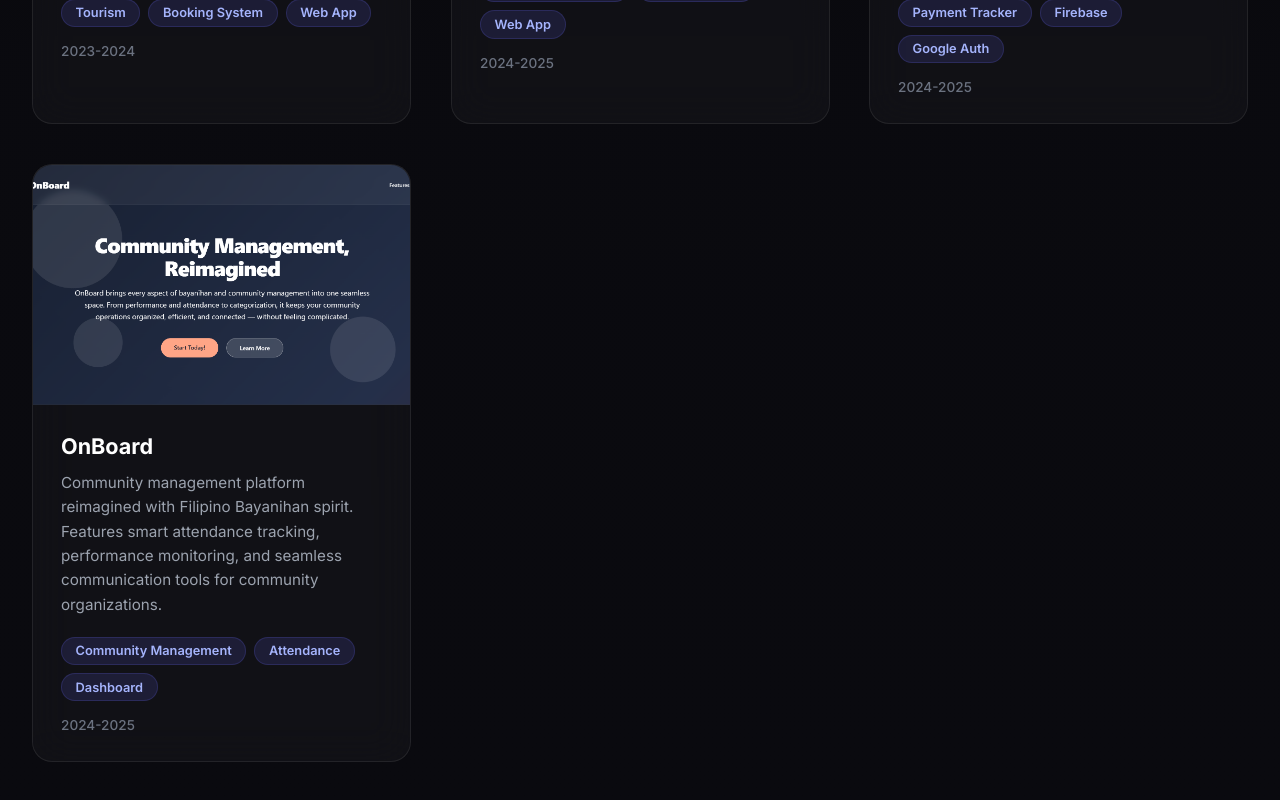
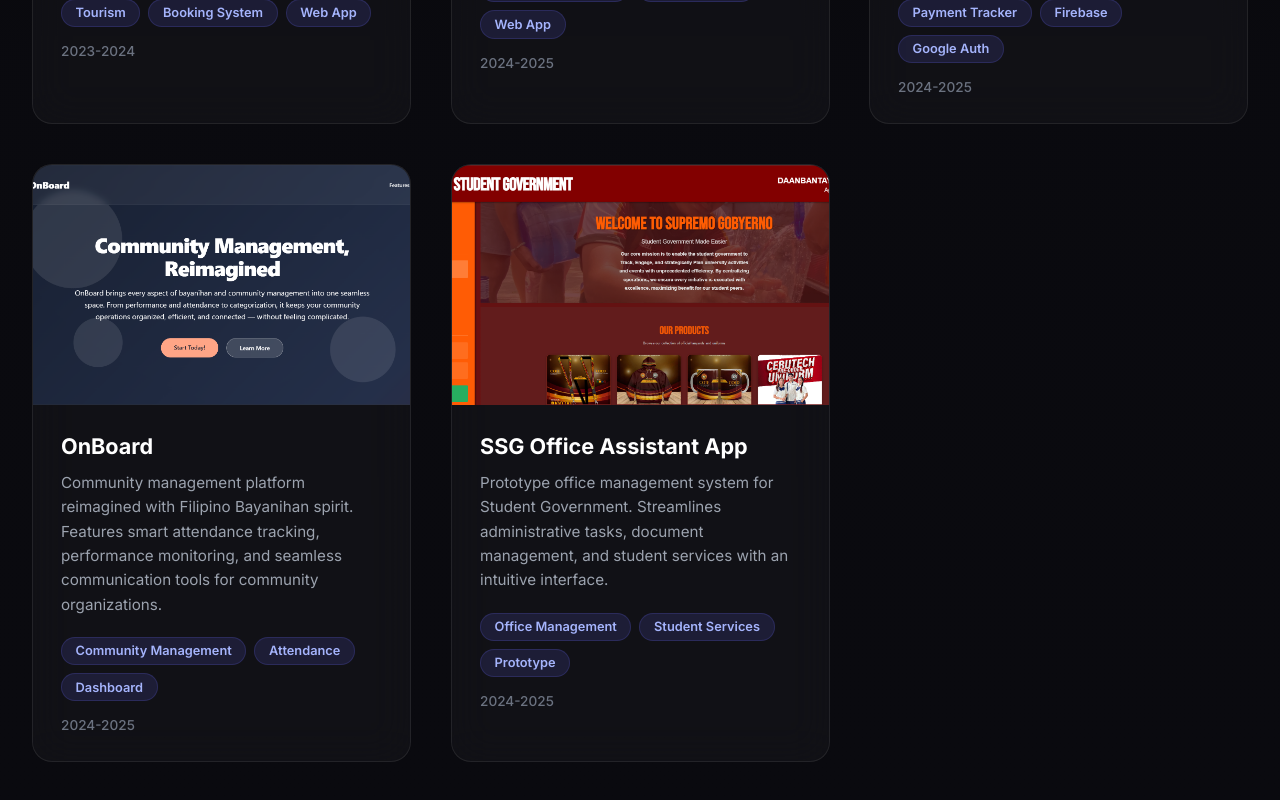
Before and after one commit to DaisuKiee/CebuTech, a React (Create React App) app: page / in a window 1280 px wide. Shown: the part 4028-4828 px from the top of the page. Built offline with nearby package versions, Linux system fonts and the light colour scheme.

Commit message:
Add SSG Office Assistant App project

```diff
--- a/src/components/Projects.jsx
+++ b/src/components/Projects.jsx
@@ -37,6 +37,15 @@
     tags: ['Community Management', 'Attendance', 'Dashboard'],
     year: '2024-2025',
     link: 'https://onboard-40e06.web.app/'
+  },
+  {
+    id: 5,
+    title: 'SSG Office Assistant App',
+    description: 'Prototype office management system for Student Government. Streamlines administrative tasks, document management, and student services with an intuitive interface.',
+    image: '/img/project/ssg.png',
+    tags: ['Office Management', 'Student Services', 'Prototype'],
+    year: '2024-2025',
+    link: 'https://elijahtugad2005.github.io/Prototype-SSG-Office-Assistant-App/'
   },
 ];
 
```
Also changed, not shown: public/img/project/ssg.png (added).
